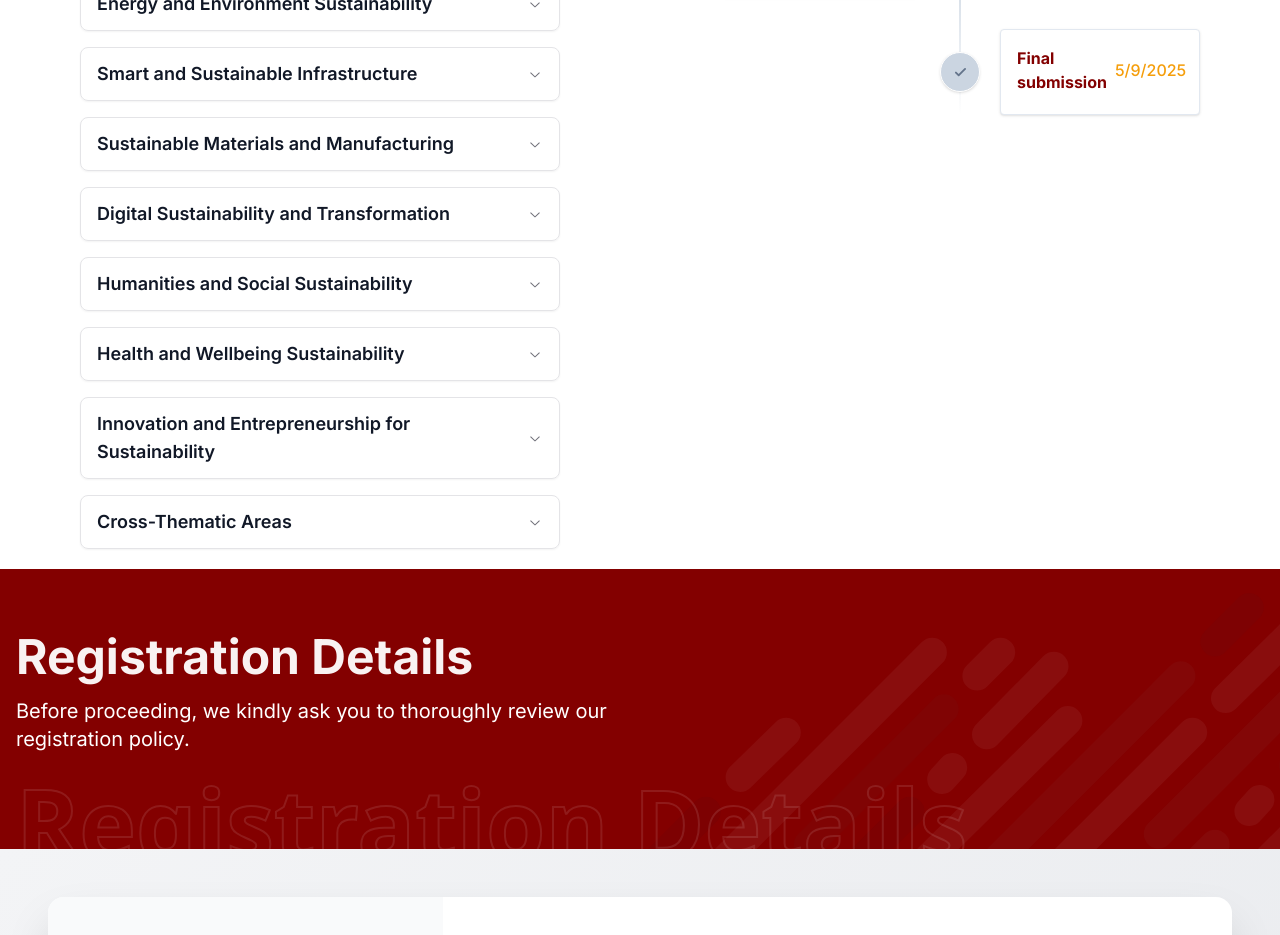
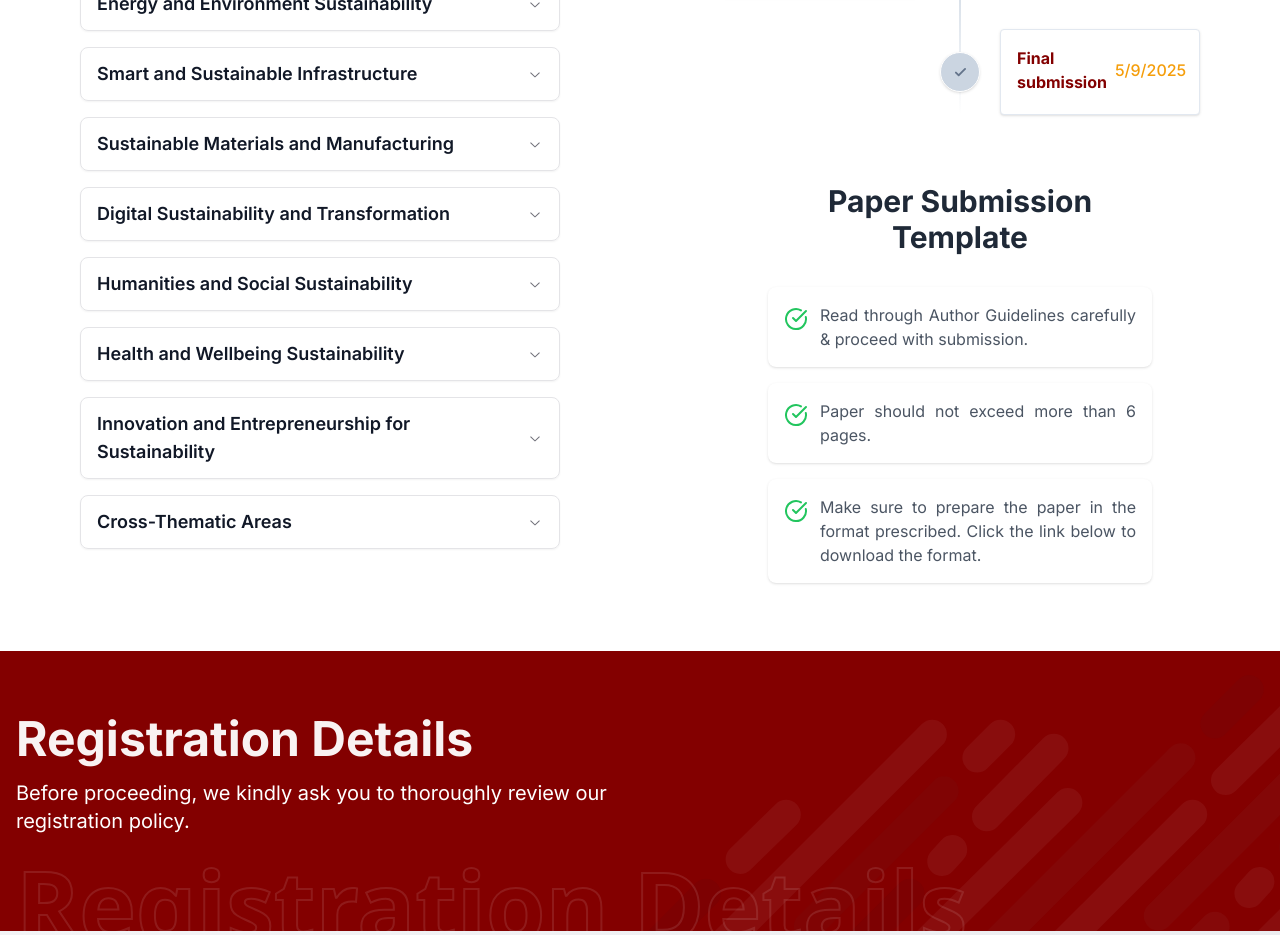
Before and after one commit to kmrsanthosh/TCEResearchConclave, a Next.js app: page / in a window 1280 px wide. Shown: the part 1780-2715 px from the top of the page. Built offline with nearby package versions, Linux system fonts and the light colour scheme.

Commit message:
Add PaperSubmissionTemplate component to CallForPaper

```diff
--- a/components/Home/CallForPaper.tsx
+++ b/components/Home/CallForPaper.tsx
@@ -6,6 +6,7 @@ import { timelineData } from "@/app/data";
 import SectionHeader from "../SectionHeader";
 import AnimatedTimeline from "../timeline/AnimatedTimeline";
 import PaperTopicsAccordion from "../PaperTopicsAccordion";
+import PaperSubmissionTemplate from "../PaperSubmissionTemplate";
 
 const CallForPaper: React.FC = () => {
   return (
@@ -60,6 +61,7 @@ const CallForPaper: React.FC = () => {
               Key Dates
             </motion.h1>
             <AnimatedTimeline timelineData={timelineData} />
+            <PaperSubmissionTemplate />
           </div>
         </div>
       </section>
```
